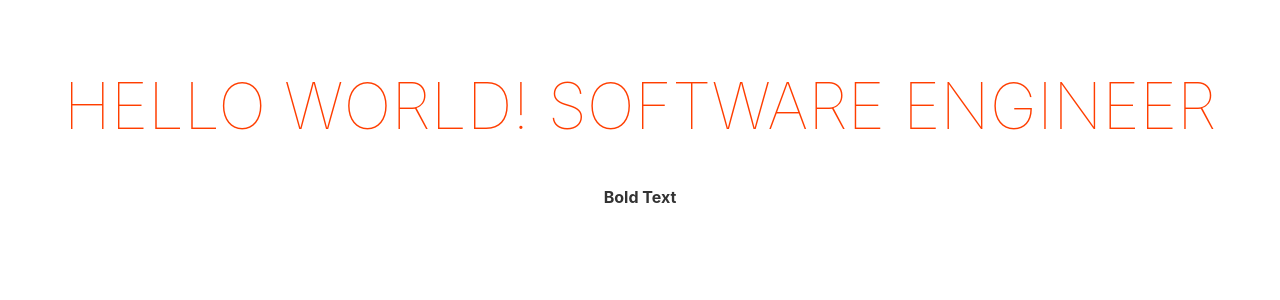
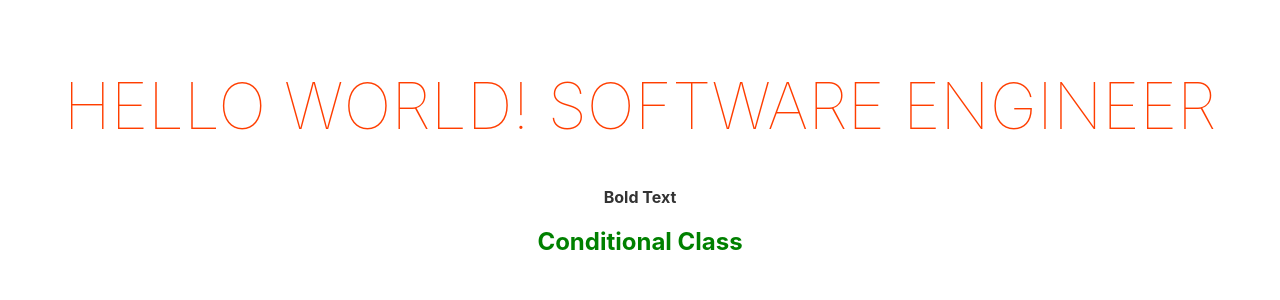
Before and after one commit to alokup60/test-app, a Svelte app: page / in a window 1280 px wide. Shown: the top 300 px of the page. Built offline with nearby package versions, Linux system fonts and the light colour scheme.

Commit message:
conditional class

```diff
--- a/src/App.svelte
+++ b/src/App.svelte
@@ -2,11 +2,13 @@
 	export let name;
 	const designation = "Software Engineer"
 	const boldText = `<b>Bold Text</b>`
+	const staus = true;
 </script>
 
 <main>
 	<h1>Hello {name}! {designation}</h1>
 	<div>{@html boldText}</div>
+	<h2 class={staus ? "success" : "danger"}>Conditional Class</h2>
 </main>
 
 <style>
@@ -15,6 +17,14 @@
 		padding: 1em;
 		max-width: 240px;
 		margin: 0 auto;
+	}
+
+	.success{
+		color: green;
+	}
+
+	.danger {
+		color: red;
 	}
 
 	h1 {
```
